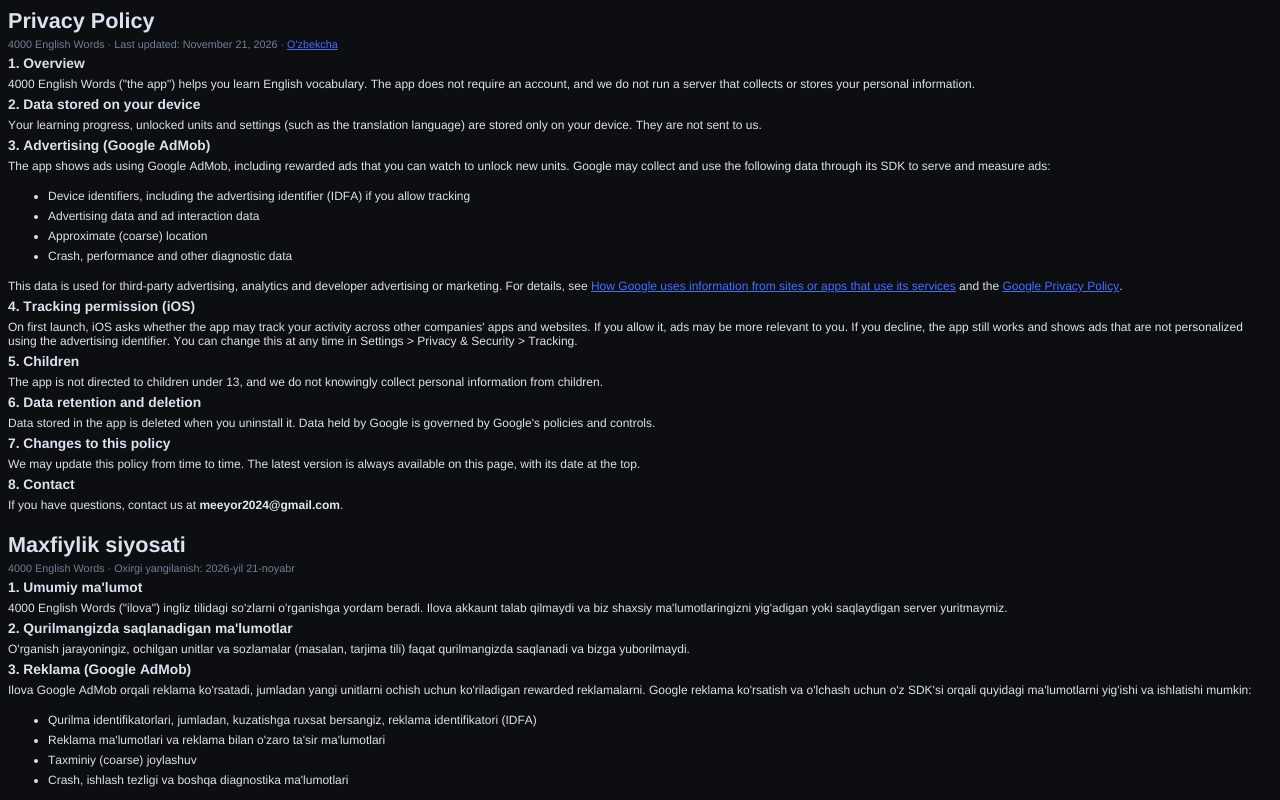
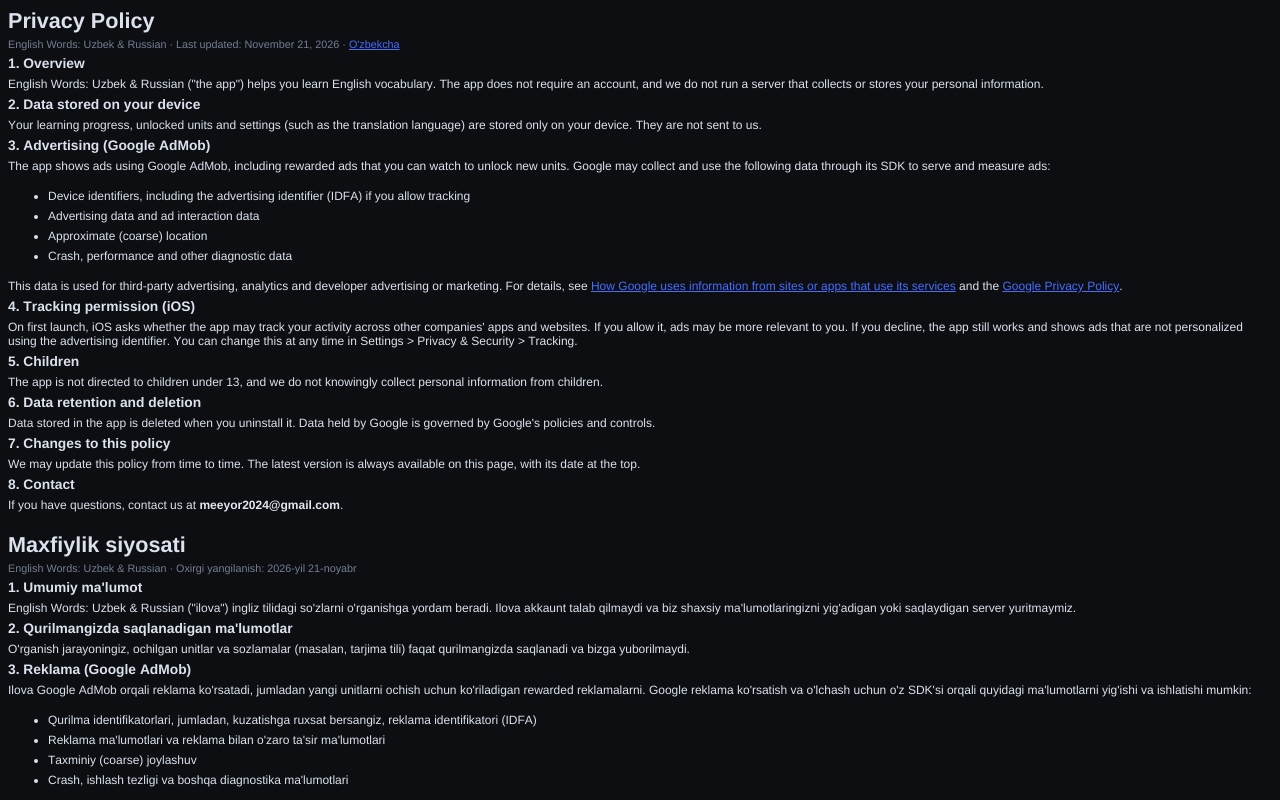
Before and after one commit to Abdulaziz-android/meeyor-4000-english, a plain HTML site: page privacy.html in a window 1280 px wide. Shown: the top 800 px of the page. Drawn offline with Linux system fonts and the light colour scheme.

Commit message:
Update privacy.html

```diff
--- a/privacy.html
+++ b/privacy.html
@@ -24,9 +24,9 @@
 </head>
 <body>
 <h1 style="margin: 0.0px 0.0px 4.0px 0.0px; font: 21.6px 'Helvetica Neue'; color: #dbe2ed; -webkit-text-stroke: #dbe2ed"><span class="s1"><b>Privacy Policy</b><b></b></span></h1>
-<p class="p2"><span class="s1">4000 English Words · Last updated: November 21, 2026 · </span><span class="s2">O'zbekcha</span></p>
+<p class="p2"><span class="s1">English Words: Uzbek & Russian · Last updated: November 21, 2026 · </span><span class="s2">O'zbekcha</span></p>
 <h2 style="margin: 0.0px 0.0px 6.0px 0.0px; font: 13.8px 'Helvetica Neue'; color: #dbe2ed; -webkit-text-stroke: #dbe2ed"><span class="s1"><b>1. Overview</b><b></b></span></h2>
-<p class="p4"><span class="s1">4000 English Words ("the app") helps you learn English vocabulary. The app does not require an account, and we do not run a server that collects or stores your personal information.</span></p>
+<p class="p4"><span class="s1">English Words: Uzbek & Russian ("the app") helps you learn English vocabulary. The app does not require an account, and we do not run a server that collects or stores your personal information.</span></p>
 <h2 style="margin: 0.0px 0.0px 6.0px 0.0px; font: 13.8px 'Helvetica Neue'; color: #dbe2ed; -webkit-text-stroke: #dbe2ed"><span class="s1"><b>2. Data stored on your device</b><b></b></span></h2>
 <p class="p4"><span class="s1">Your learning progress, unlocked units and settings (such as the translation language) are stored only on your device. They are not sent to us.</span></p>
 <h2 style="margin: 0.0px 0.0px 6.0px 0.0px; font: 13.8px 'Helvetica Neue'; color: #dbe2ed; -webkit-text-stroke: #dbe2ed"><span class="s1"><b>3. Advertising (Google AdMob)</b><b></b></span></h2>
@@ -50,9 +50,9 @@
 <p class="p4"><span class="s1">If you have questions, contact us at </span><span class="s5"><b>meeyor2024@gmail.com</b></span><span class="s1">.</span></p>
 <p class="p5"><span class="s1"></span><br></p>
 <h1 style="margin: 0.0px 0.0px 4.0px 0.0px; font: 21.6px 'Helvetica Neue'; color: #dbe2ed; -webkit-text-stroke: #dbe2ed"><span class="s1"><b>Maxfiylik siyosati</b><b></b></span></h1>
-<p class="p2"><span class="s1">4000 English Words · Oxirgi yangilanish: 2026-yil 21-noyabr</span></p>
+<p class="p2"><span class="s1">English Words: Uzbek & Russian · Oxirgi yangilanish: 2026-yil 21-noyabr</span></p>
 <h2 style="margin: 0.0px 0.0px 6.0px 0.0px; font: 13.8px 'Helvetica Neue'; color: #dbe2ed; -webkit-text-stroke: #dbe2ed"><span class="s1"><b>1. Umumiy ma'lumot</b><b></b></span></h2>
-<p class="p4"><span class="s1">4000 English Words ("ilova") ingliz tilidagi so'zlarni o'rganishga yordam beradi. Ilova akkaunt talab qilmaydi va biz shaxsiy ma'lumotlaringizni yig'adigan yoki saqlaydigan server yuritmaymiz.</span></p>
+<p class="p4"><span class="s1">English Words: Uzbek & Russian ("ilova") ingliz tilidagi so'zlarni o'rganishga yordam beradi. Ilova akkaunt talab qilmaydi va biz shaxsiy ma'lumotlaringizni yig'adigan yoki saqlaydigan server yuritmaymiz.</span></p>
 <h2 style="margin: 0.0px 0.0px 6.0px 0.0px; font: 13.8px 'Helvetica Neue'; color: #dbe2ed; -webkit-text-stroke: #dbe2ed"><span class="s1"><b>2. Qurilmangizda saqlanadigan ma'lumotlar</b><b></b></span></h2>
 <p class="p4"><span class="s1">O'rganish jarayoningiz, ochilgan unitlar va sozlamalar (masalan, tarjima tili) faqat qurilmangizda saqlanadi va bizga yuborilmaydi.</span></p>
 <h2 style="margin: 0.0px 0.0px 6.0px 0.0px; font: 13.8px 'Helvetica Neue'; color: #dbe2ed; -webkit-text-stroke: #dbe2ed"><span class="s1"><b>3. Reklama (Google AdMob)</b><b></b></span></h2>
```
